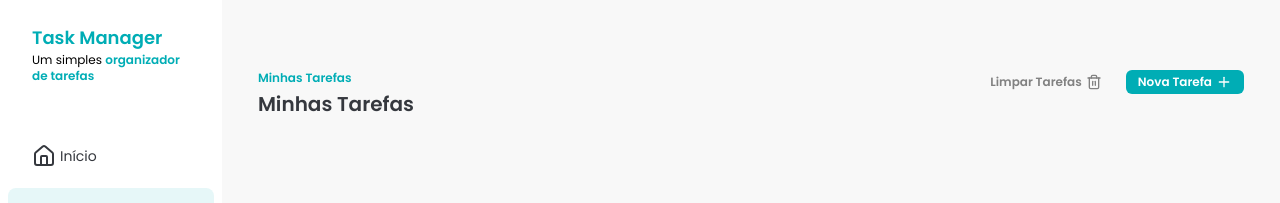
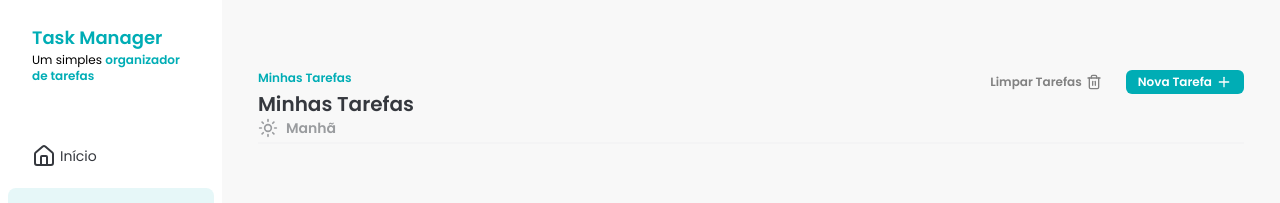
Before and after one commit to EsdrasCFF/task-manager, a React (Vite) app: page / in a window 1280 px wide. Shown: the top 203 px of the page. Built offline with nearby package versions, Linux system fonts and the light colour scheme.

Commit message:
feat: add DayShift component

```diff
--- a/src/components/button.tsx
+++ b/src/components/button.tsx
@@ -1,19 +1,26 @@
 import { LucideIcon } from 'lucide-react'
+import { ComponentProps } from 'react'
 import { twMerge } from 'tailwind-merge'
 
-type Props = {
+interface ButtonProps extends ComponentProps<'button'> {
   title: string
   icon: LucideIcon
   variant?: 'primary' | 'outline'
 }
 
-export function Button({ icon: Icon, title, variant = 'primary' }: Props) {
+export function Button({
+  icon: Icon,
+  title,
+  variant = 'primary',
+  ...props
+}: ButtonProps) {
   return (
     <button
       className={twMerge(
         'flex gap-1 rounded-md px-3 py-1 text-xs font-semibold transition hover:bg-opacity-60',
         variant == 'primary' ? 'bg-primary text-white' : 'text-darkGray'
       )}
+      {...props}
     >
       {title} <Icon size={16} />
     </button>
--- /dev/null
+++ b/src/components/day-shift.tsx
@@ -0,0 +1,14 @@
+import { LucideIcon } from 'lucide-react'
+
+type Props = {
+  title: string
+  icon: LucideIcon
+}
+
+export function DayShift({ icon: Icon, title }: Props) {
+  return (
+    <h3 className="flex w-full items-center border-b-[2.5px] border-lightGray pb-1 text-sm font-semibold text-textGray">
+      <Icon size={20} className="mr-2" /> {title}
+    </h3>
+  )
+}
--- a/src/components/tasks.tsx
+++ b/src/components/tasks.tsx
@@ -1,9 +1,11 @@
-import { Plus, Trash2 } from 'lucide-react'
+import { Plus, Sun, Trash2 } from 'lucide-react'
 import { Button } from './button'
+import { DayShift } from './day-shift'
 
 export function Tasks() {
   return (
     <div className="mx-9 mt-[70px] w-full">
+      {/* BUTTON AND TITLES */}
       <div className="flex justify-between">
         <div className="flex flex-col gap-1">
           <p className="text-xs font-semibold text-primary">Minhas Tarefas</p>
@@ -17,6 +19,11 @@ export function Tasks() {
           <Button title="Nova Tarefa" icon={Plus} />
         </div>
       </div>
+
+      {/* TASK LIST */}
+      <div>
+        <DayShift title="Manhã" icon={Sun} />
+      </div>
     </div>
   )
 }
--- a/tailwind.config.js
+++ b/tailwind.config.js
@@ -13,7 +13,9 @@ export default {
         primary: "#00ADB5",
         darkBlue: "#35383E",
         lightBlue: "#E6F7F8",
-        darkGray: "#818181"
+        darkGray: "#818181",
+        textGray: "#9A9C9F",
+        lightGray: "#F4F4F5"
       }
     },
   },
```
